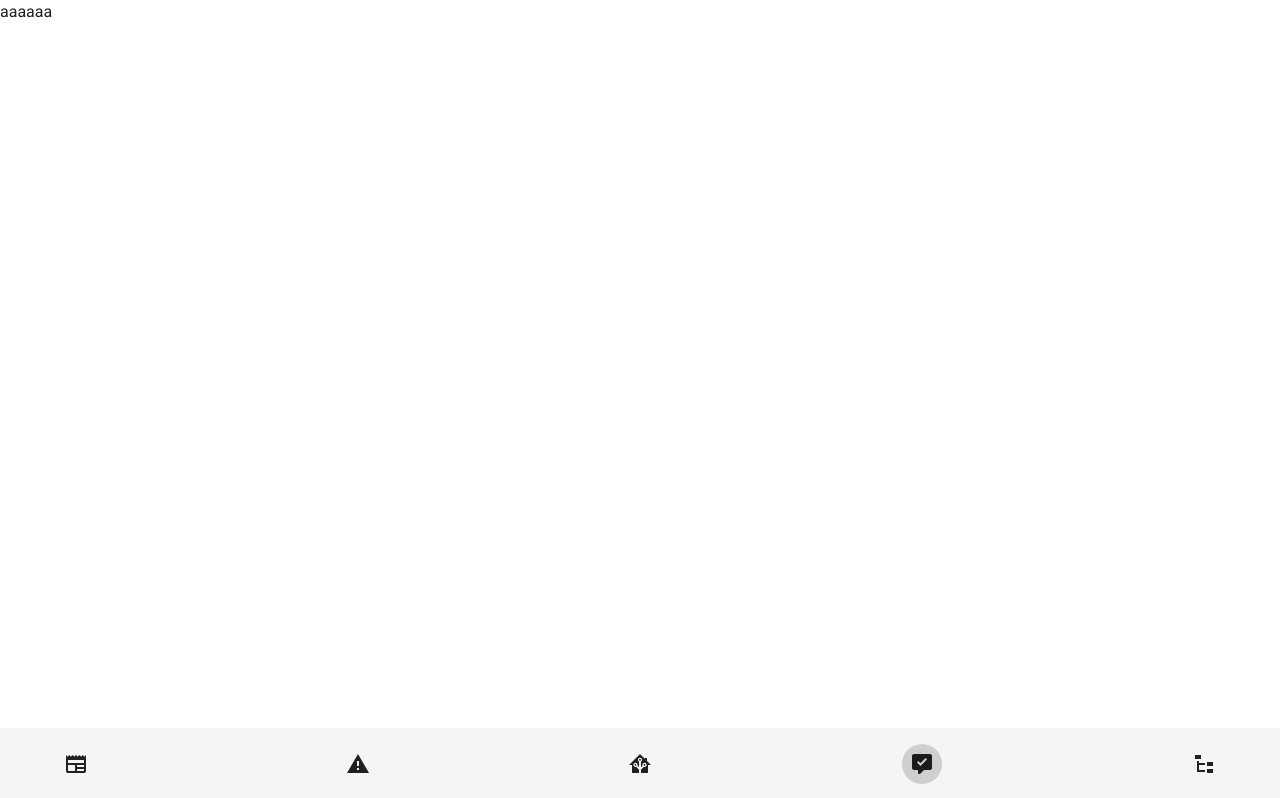
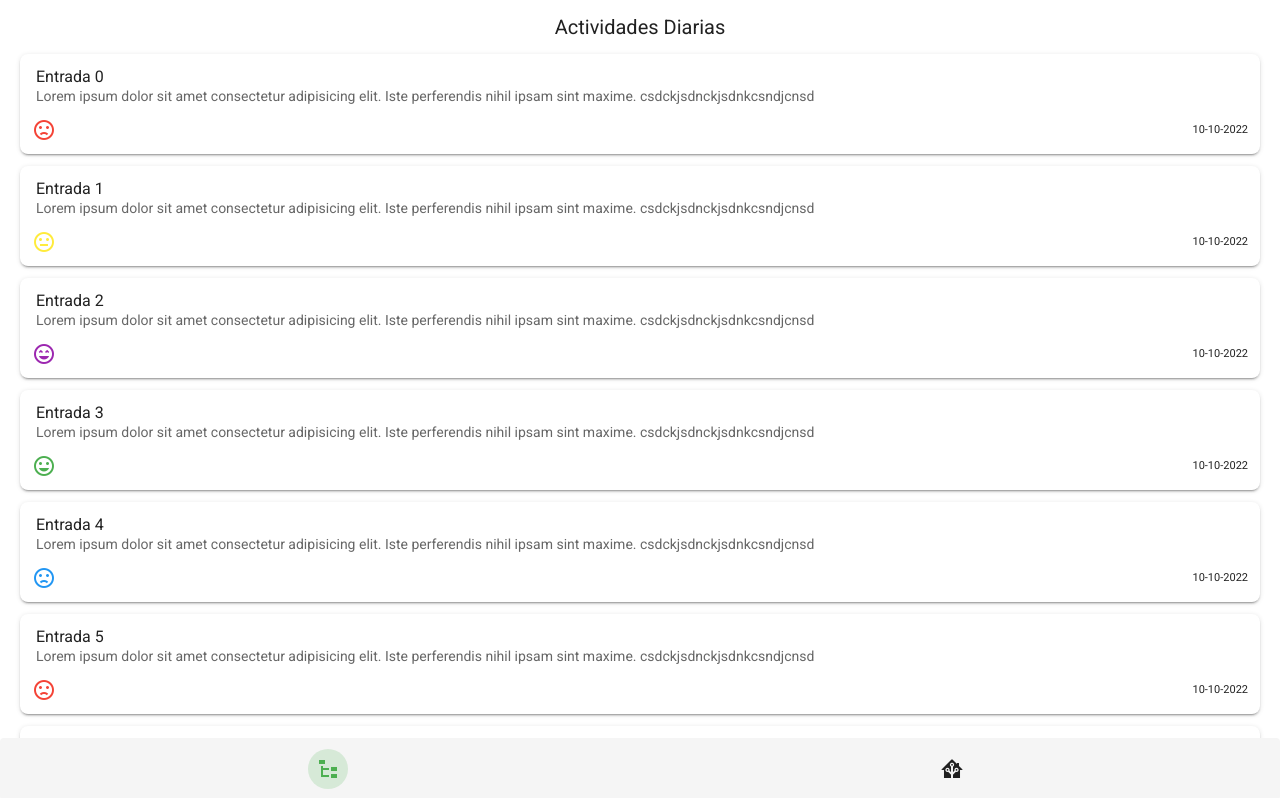
Before and after one commit to RickBm400/autismo-app-regulacion, a Vue app: page /daily-routine in a window 1280 px wide. Shown: the top 798 px of the page. Built offline with nearby package versions, Linux system fonts and the light colour scheme.

Commit message:
feat: sección de registros diarios

```diff
--- a/src/App.vue
+++ b/src/App.vue
@@ -3,17 +3,18 @@
 
     <router-view></router-view>
     <FooterNav></FooterNav>
+    <navBar></navBar>
   </v-app>
 </template>
 
 <script>
 import FooterNav from './components/landing/footerNav.vue'
-
+import navBar from './components/landing/navBar.vue'
 export default {
     name: "App",
     data() {
         return {};
     },
-    components: { FooterNav }
+    components: { FooterNav, navBar }
 };
 </script>
--- a/src/components/landing/footerNav.vue
+++ b/src/components/landing/footerNav.vue
@@ -1,47 +1,47 @@
 <template>
-    <v-container fluid>
-        <v-footer app fixed class="flex justify-center justify-space-between py-4 px-14">
-                    <v-btn active-class="" v-for="icon,i in bottomIcons" :key="i"
-                    fab small elevation="0" :to="icon.link" class="d-flex flex-column"
+  <v-container>
+    <v-card height="40" width="100%">
+      <v-footer app fixed>
+        <v-card
+          color="transparent"
+          elevation="0"
+          class="d-flex align-center justify-space-around pa-0"
+          width="100%"
+          height="50"
         >
-                        <v-icon>
-                            {{icon.icon}}
+          <v-btn
+            active-class="green--text"
+            v-for="(icon, i) in bottomIcons"
+            :key="i"
+            text
+            fab
+            small
+            :to="icon.link"
+          >
+            <v-icon >
+              {{ icon.icon }}
             </v-icon>
-                        <span>{{icon.name}}</span>
           </v-btn>
+        </v-card>
       </v-footer>
+    </v-card>
   </v-container>
 </template>
 <script>
 export default {
-    data(){
-        return{
+  data() {
+    return {
       bottomIcons: [
         {
-                    icon: 'mdi-newspaper',
-                    link: '/news'
+          icon: "mdi-file-tree",
+          link: "/daily-routine",
         },
         {
-                    icon: 'mdi-alert',
-                    link: '/panic-secction'
-                },
-                {
-                    icon: 'mdi-home-assistant',
-                    link: '/home'
-                },
-                {
-                    icon: 'mdi-comment-check',
-                    link: '/daily-routine'
-                },
-                {
-                    icon: 'mdi-file-tree',
-                    link: '/other-sections'
+          icon: "mdi-home-assistant",
+          link: "/home",
         },
       ],
-
-        }
+    };
   },
-
-
-}
+};
 </script>
--- /dev/null
+++ b/src/components/landing/navBar.vue
@@ -0,0 +1,3 @@
+<template>
+
+</template>
--- a/src/views/landingPage/dailyRoutine.vue
+++ b/src/views/landingPage/dailyRoutine.vue
@@ -1,3 +1,199 @@
 <template>
-    <span>aaaaaa</span>
+  <v-container fluid>
+    <span class="px-5 d-flex justify-center" style="font-size: 20px"
+      >Actividades Diarias</span
+    >
+    <v-dialog v-for="(item, i) in values" :key="i">
+      <template v-slot:activator="{ on, attrs }">
+        <v-card
+          v-bind="attrs"
+          v-on="on"
+          flat
+          elevation="2"
+          class="rounded-lg my-3 mx-2"
+          height="100"
+        >
+          <v-list-item two-line>
+            <v-list-item-content>
+              <v-list-item-title>
+                {{ item.title + " " + i }}
+              </v-list-item-title>
+              <v-list-item-subtitle>
+                {{ item.content }}
+              </v-list-item-subtitle>
+            </v-list-item-content>
+          </v-list-item>
+
+          <v-card-actions class="pt-0 px-3 d-flex justify-space-between">
+            <v-icon :color="item.icon.color">
+              {{ item.icon.status }}
+            </v-icon>
+            <span style="font-size: 11px">{{ item.date }}</span>
+          </v-card-actions>
+        </v-card>
+      </template>
+      <template v-slot:default="dialog">
+        <v-card flat height="500" class="rounded-lg">
+          <v-toolbar extended :color="item.icon.color" flat>
+            <v-card
+              style="top: 230px; background-color: transparent"
+              height="450"
+              class="rounded-lg  mb-5"
+              flat
+            >
+              <v-card flat>
+                <v-card-title>Holamundo</v-card-title>
+                <v-card height="300" class=" overflow-auto pa-0" flat>
+                  <v-card-text>
+                    {{item.content}}
+                  </v-card-text>
+                </v-card>
+              </v-card>
+
+              <v-card-actions class="d-flex flex-column">
+                <v-sheet class="d-flex justify-space-around pt-4" width="100%">
+                  <v-btn
+                    v-for="item in statusButtons"
+                    :key="item"
+                    fab
+                    small
+                    elevation="0"
+                  >
+                    <v-icon :color="item.color">
+                      {{ item.icon }}
+                    </v-icon>
+                  </v-btn>
+                </v-sheet>
+
+                <v-sheet width="100%" class="mt-4 d-flex justify-center">
+                  <v-btn color="green"
+                  x-small
+                  text
+                  @click="dialog.value=false"
+                  class="rounded-pill white--text">
+                    <v-icon>mdi-check</v-icon>
+                    <span>Guardar</span>
+                  </v-btn>
+                </v-sheet>
+              </v-card-actions>
+            </v-card>
+          </v-toolbar>
+        </v-card>
+      </template>
+    </v-dialog>
+  </v-container>
 </template>
+
+<script>
+export default {
+  data() {
+    return {
+      statusButtons: [
+        {
+          icon: "mdi-emoticon-excited-outline",
+          color: "green",
+        },
+        {
+          icon: "mdi-emoticon-outline",
+          color: "yellow",
+        },
+        {
+          icon: "mdi-emoticon-neutral-outline",
+          color: "orange",
+        },
+        {
+          icon: "mdi-emoticon-sad-outline",
+          color: "red",
+        },
+        {
+          icon: "mdi-emoticon-cry-outline",
+          color: "purple",
+        },
+      ],
+
+      values: [
+        {
+          title: "Entrada",
+          content:
+            "Lorem ipsum dolor sit amet consectetur adipisicing elit. Iste perferendis nihil ipsam sint maxime. csdckjsdnckjsdnkcsndjcnsd",
+          icon: {
+            color: "red",
+            status: "mdi-emoticon-sad-outline",
+          },
+          date: "10-10-2022",
+        },
+        {
+          title: "Entrada",
+          content:
+            "Lorem ipsum dolor sit amet consectetur adipisicing elit. Iste perferendis nihil ipsam sint maxime. csdckjsdnckjsdnkcsndjcnsd",
+          icon: {
+            color: "yellow",
+            status: "mdi-emoticon-neutral-outline",
+          },
+          date: "10-10-2022",
+        },
+        {
+          title: "Entrada",
+          content:
+            "Lorem ipsum dolor sit amet consectetur adipisicing elit. Iste perferendis nihil ipsam sint maxime. csdckjsdnckjsdnkcsndjcnsd",
+          icon: {
+            color: "purple",
+            status: "mdi-emoticon-excited-outline",
+          },
+          date: "10-10-2022",
+        },
+        {
+          title: "Entrada",
+          content:
+            "Lorem ipsum dolor sit amet consectetur adipisicing elit. Iste perferendis nihil ipsam sint maxime. csdckjsdnckjsdnkcsndjcnsd",
+          icon: {
+            color: "green",
+            status: "mdi-emoticon-outline",
+          },
+          date: "10-10-2022",
+        },
+        {
+          title: "Entrada",
+          content:
+            "Lorem ipsum dolor sit amet consectetur adipisicing elit. Iste perferendis nihil ipsam sint maxime. csdckjsdnckjsdnkcsndjcnsd",
+          icon: {
+            color: "blue",
+            status: "mdi-emoticon-sad-outline",
+          },
+          date: "10-10-2022",
+        },
+        {
+          title: "Entrada",
+          content:
+            "Lorem ipsum dolor sit amet consectetur adipisicing elit. Iste perferendis nihil ipsam sint maxime. csdckjsdnckjsdnkcsndjcnsd",
+          icon: {
+            color: "red",
+            status: "mdi-emoticon-sad-outline",
+          },
+          date: "10-10-2022",
+        },
+        {
+          title: "Entrada",
+          content:
+            "Lorem ipsum dolor sit amet consectetur adipisicing elit. Iste perferendis nihil ipsam sint maxime. csdckjsdnckjsdnkcsndjcnsd",
+          icon: {
+            color: "red",
+            status: "mdi-emoticon-sad-outline",
+          },
+          date: "10-10-2022",
+        },
+        {
+          title: "Entrada",
+          content:
+            "Lorem ipsum dolor sit amet consectetur adipisicing elit. Iste perferendis nihil ipsam sint maxime. csdckjsdnckjsdnkcsndjcnsd",
+          icon: {
+            color: "red",
+            status: "mdi-emoticon-sad-outline",
+          },
+          date: "10-10-2022",
+        },
+      ],
+    };
+  },
+};
+</script>
```
Lines whose indentation alone changed are shown as unchanged.
